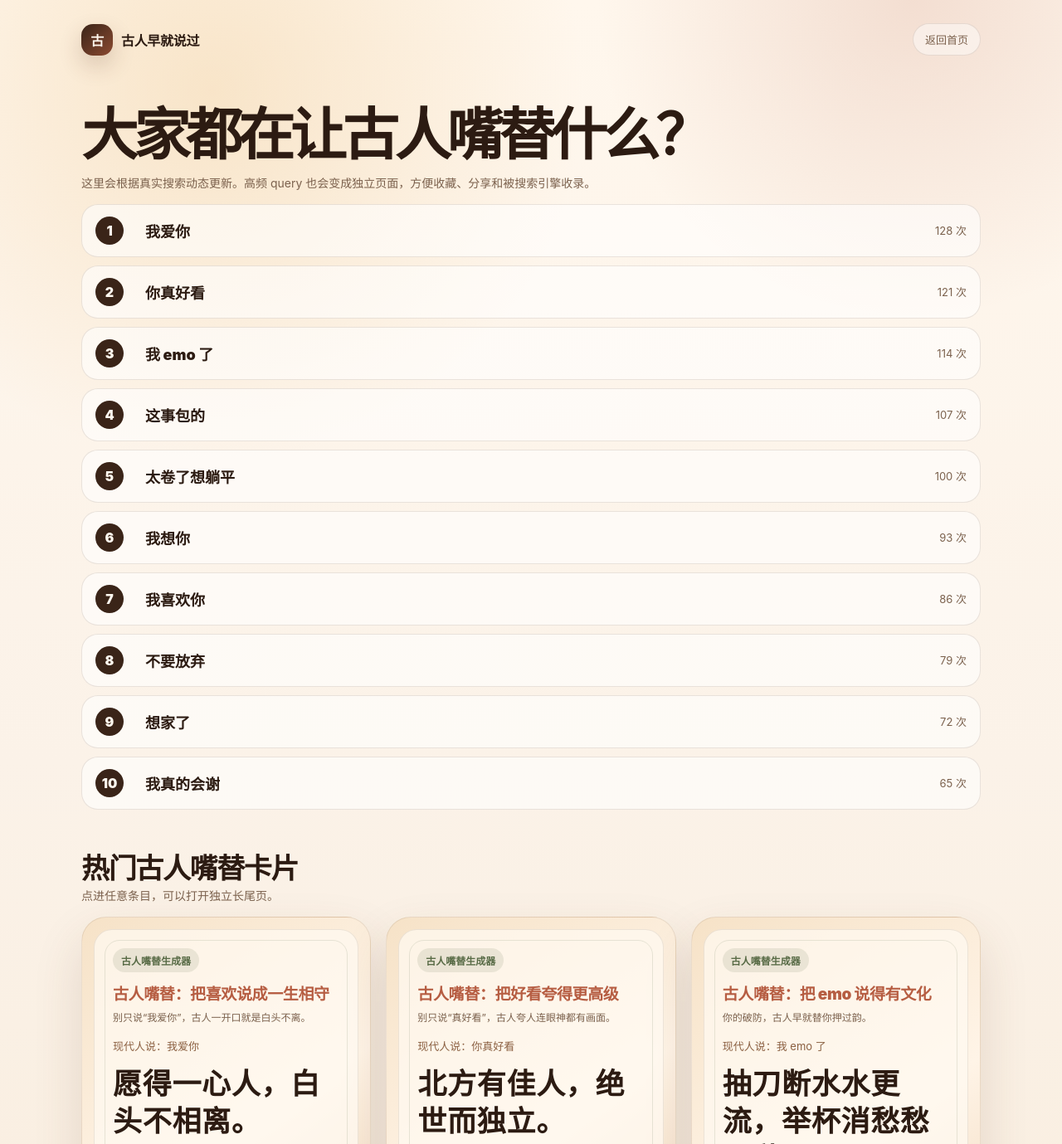
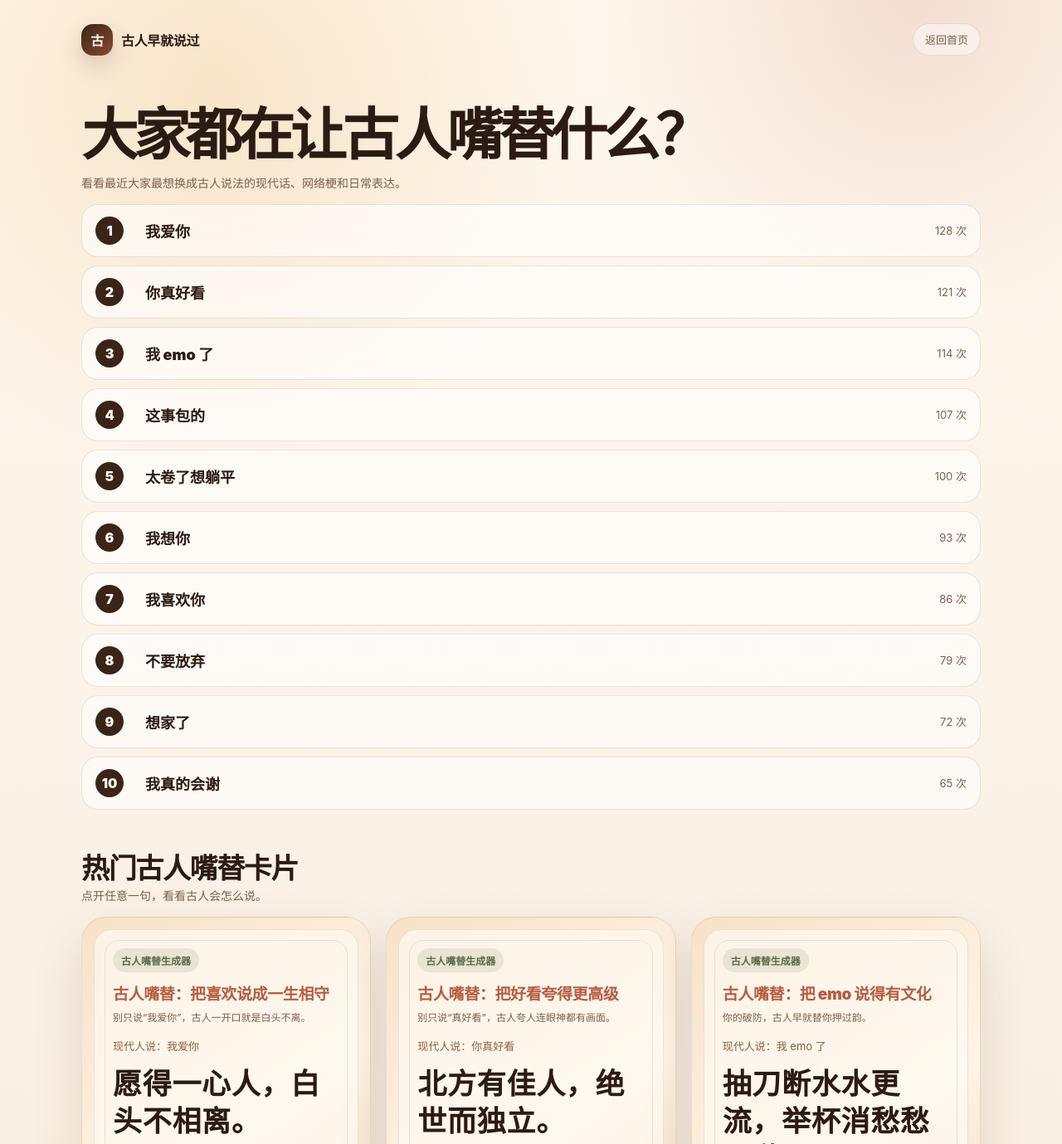
Before and after one commit to yandong2023/gu-ren-said, a Next.js app: page /hot in a window 1280 px wide. Shown: the top 1379 px of the page at 83% size. Built offline with nearby package versions, Linux system fonts and the light colour scheme.

Commit message:
Remove internal SEO wording from hot page

```diff
--- a/app/hot/page.tsx
+++ b/app/hot/page.tsx
@@ -26,7 +26,7 @@ export default async function HotPage() {
       <section className="section-title hot-title">
         <div>
           <h1>大家都在让古人嘴替什么？</h1>
-          <p>这里会根据真实搜索动态更新。高频 query 也会变成独立页面，方便收藏、分享和被搜索引擎收录。</p>
+          <p>看看最近大家最想换成古人说法的现代话、网络梗和日常表达。</p>
         </div>
       </section>
 
@@ -41,7 +41,7 @@ export default async function HotPage() {
       </section>
 
       <section aria-label="热门卡片预览">
-        <div className="section-title"><div><h2>热门古人嘴替卡片</h2><p>点进任意条目，可以打开独立长尾页。</p></div></div>
+        <div className="section-title"><div><h2>热门古人嘴替卡片</h2><p>点开任意一句，看看古人会怎么说。</p></div></div>
         <div className="results">
           {previews.filter((item) => item.result).map(({ item, result }) => (
             <a className="result-link" href={item.href} key={item.href}>
```
